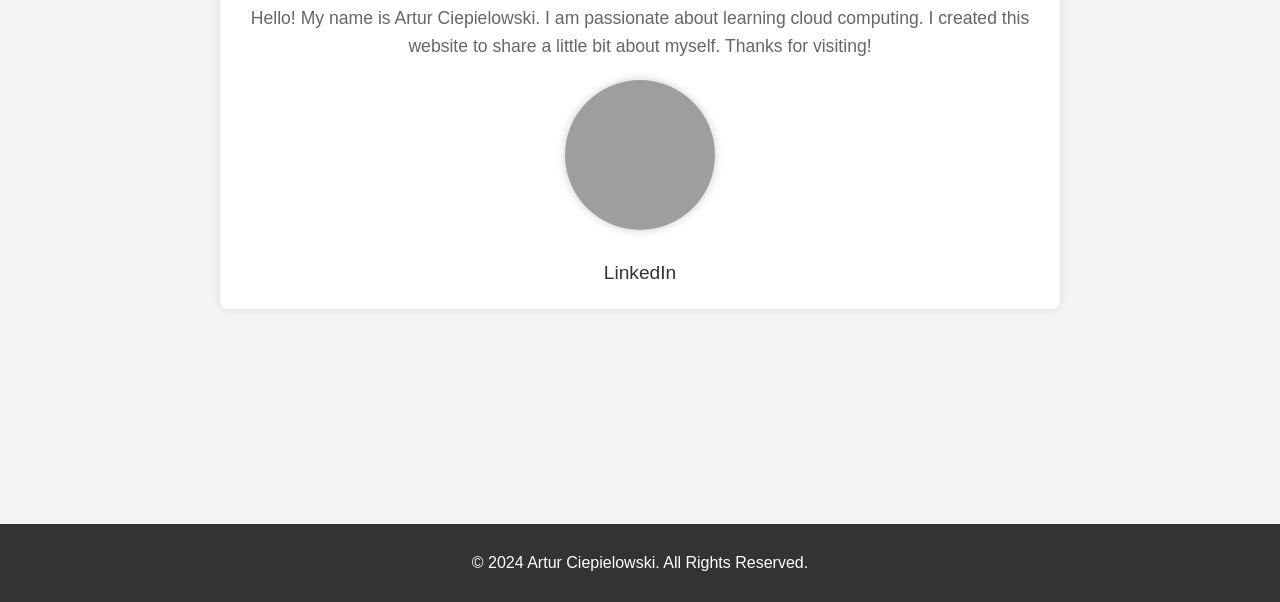
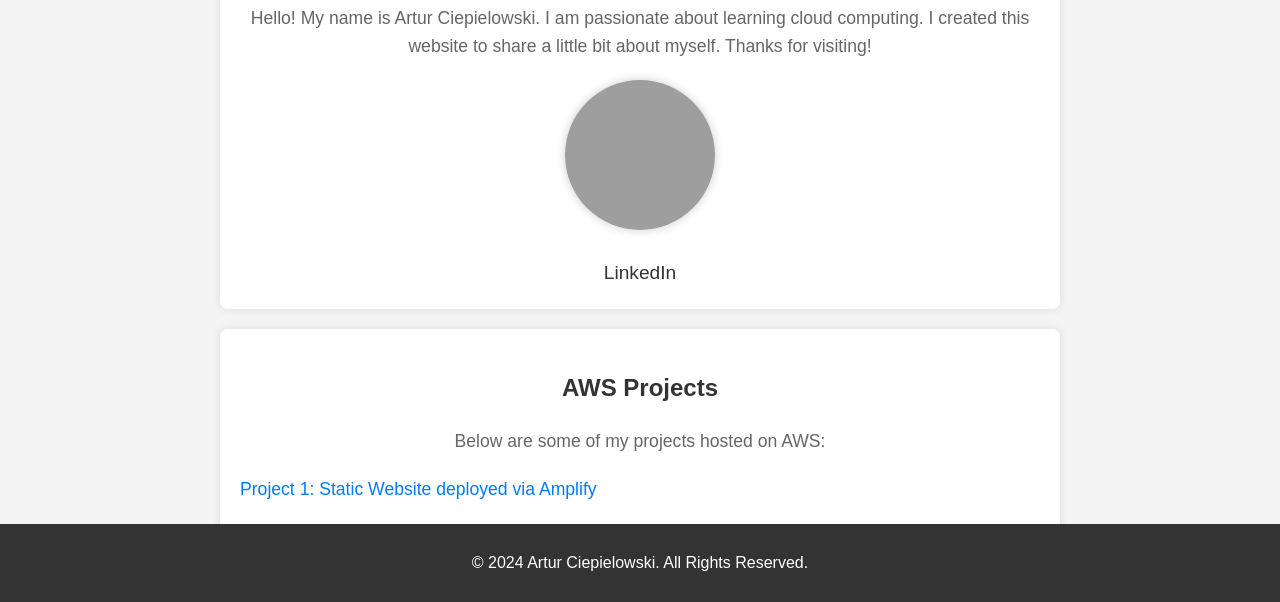
Before and after one commit to ArturCiepielowski/AWS_StaticWeb, a plain HTML site: page index.html in a window 1280 px wide. Shown: the part 198-800 px from the top of the page. Drawn offline with Linux system fonts and the light colour scheme; grey boxes are pictures that could not be loaded.

Commit message:
Added new Project section

```diff
--- a/css/styles.css
+++ b/css/styles.css
@@ -20,7 +20,7 @@ header h1 {
     font-size: 2.5em;
 }
 
-/* Main Section */
+/* Main Sections */
 section {
     max-width: 800px;
     margin: 20px auto;
@@ -68,6 +68,28 @@ section p {
     color: #007BFF;
 }
 
+/* AWS Projects Section */
+.projects {
+    list-style-type: none;
+    padding: 0;
+    text-align: left;
+    margin: 20px auto;
+}
+
+.projects li {
+    margin: 10px 0;
+    font-size: 1.1em;
+}
+
+.projects a {
+    text-decoration: none;
+    color: #007BFF;
+}
+
+.projects a:hover {
+    text-decoration: underline;
+}
+
 /* Footer Section */
 footer {
     text-align: center;
--- a/index.html
+++ b/index.html
@@ -3,7 +3,7 @@
 <head>
     <meta charset="UTF-8">
     <meta name="viewport" content="width=device-width, initial-scale=1.0">
-    <title>About Me</title>
+    <title>MyStaticWeb</title>
     <!-- Link to External CSS -->
     <link rel="stylesheet" href="css\styles.css">
 </head>
@@ -26,6 +26,14 @@
             <a href="https://www.linkedin.com/in/aciepielowski/" target="_blank">LinkedIn</a>
         </div>
     </section>
+    <!-- New AWS Projects Section -->
+    <section>
+        <h2>AWS Projects</h2>
+        <p>Below are some of my projects hosted on AWS:</p>
+        <ul class="projects">
+            <li><a href="https://github.com/ArturCiepielowski/AWS_StaticWeb/tree/main" target="_blank">Project 1: Static Website deployed via Amplify</a></li>
+        </ul>
+    </section>
     <footer>
         <p>&copy; 2024 Artur Ciepielowski. All Rights Reserved.</p>
     </footer>
```
